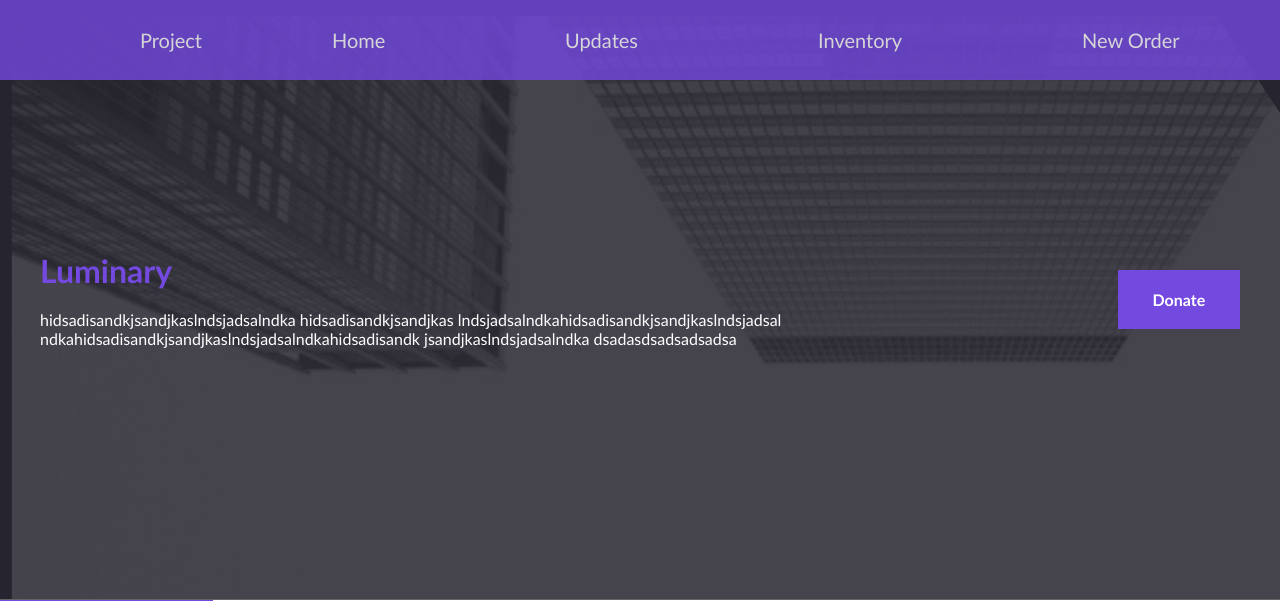
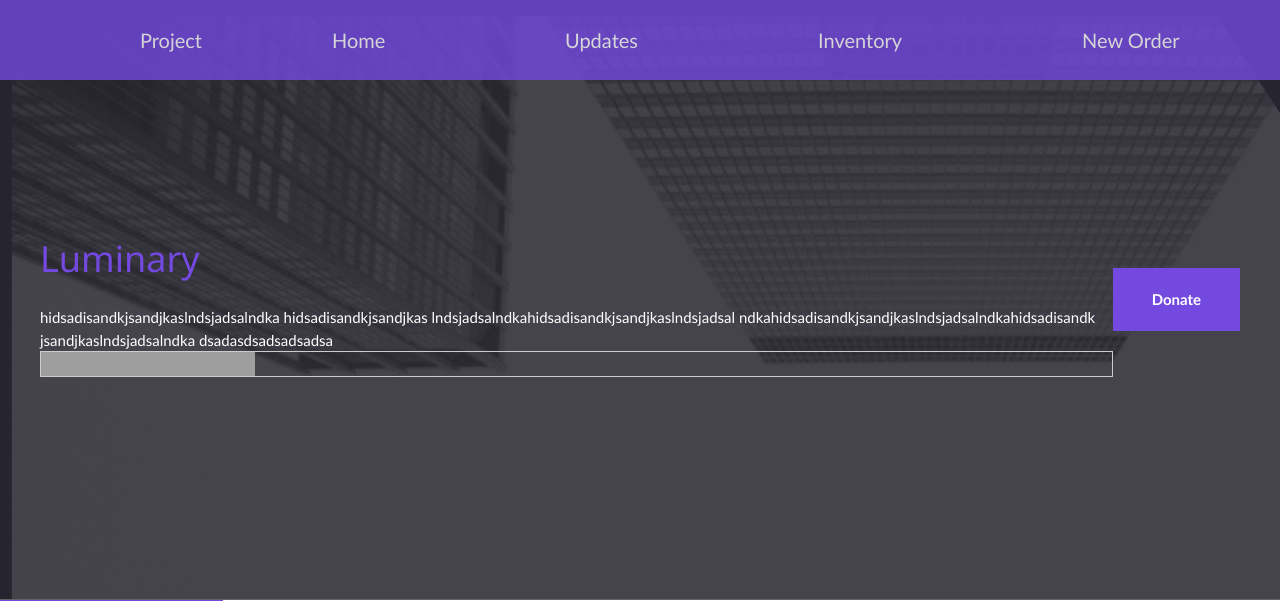
Before and after one commit to CayenneLow/Luminary, a Flask app: page /project in a window 1280 px wide. Shown: the top 601 px of the page. Run offline with Flask 2, Linux system fonts and the light colour scheme.

Commit message:
Update project.html

```diff
--- a/templates/project.html
+++ b/templates/project.html
@@ -5,6 +5,7 @@
             <title>Project</title>
             <link rel="stylesheet" type= "text/css" href="{{ url_for('static', filename='css/style.css') }}">
             <meta name="viewport" content="width=device-width, initial-scale=1">
+            <link rel="stylesheet" href="https://www.w3schools.com/w3css/4/w3.css">
 
         </head>
 	<body>
@@ -21,6 +22,9 @@
             <div class="project-desc">
                 <h1>Luminary</h1>
                 <p> hidsadisandkjsandjkaslndsjadsalndka hidsadisandkjsandjkas lndsjadsalndkahidsadisandkjsandjkaslndsjadsal ndkahidsadisandkjsandjkaslndsjadsalndkahidsadisandk jsandjkaslndsjadsalndka dsadasdsadsadsadsa</p>
+                <div class="w3-border">
+                    <div class="w3-grey" style="height:24px;width:20%"></div>
+                  </div>
             </div>
             <a class="project-donate-but" href="{{ url_for('projectContribute', id=id.id) }}">Donate</a>
 
```
